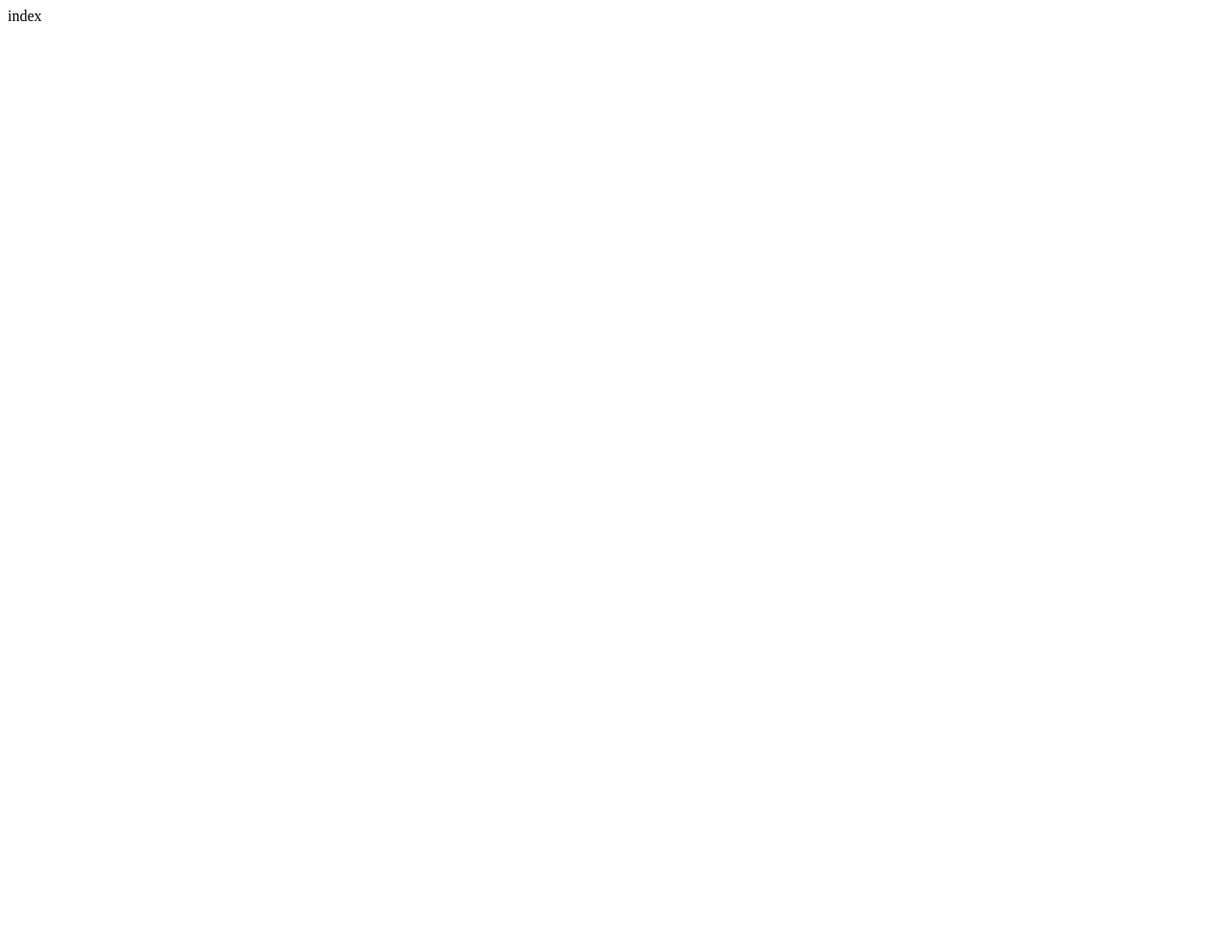
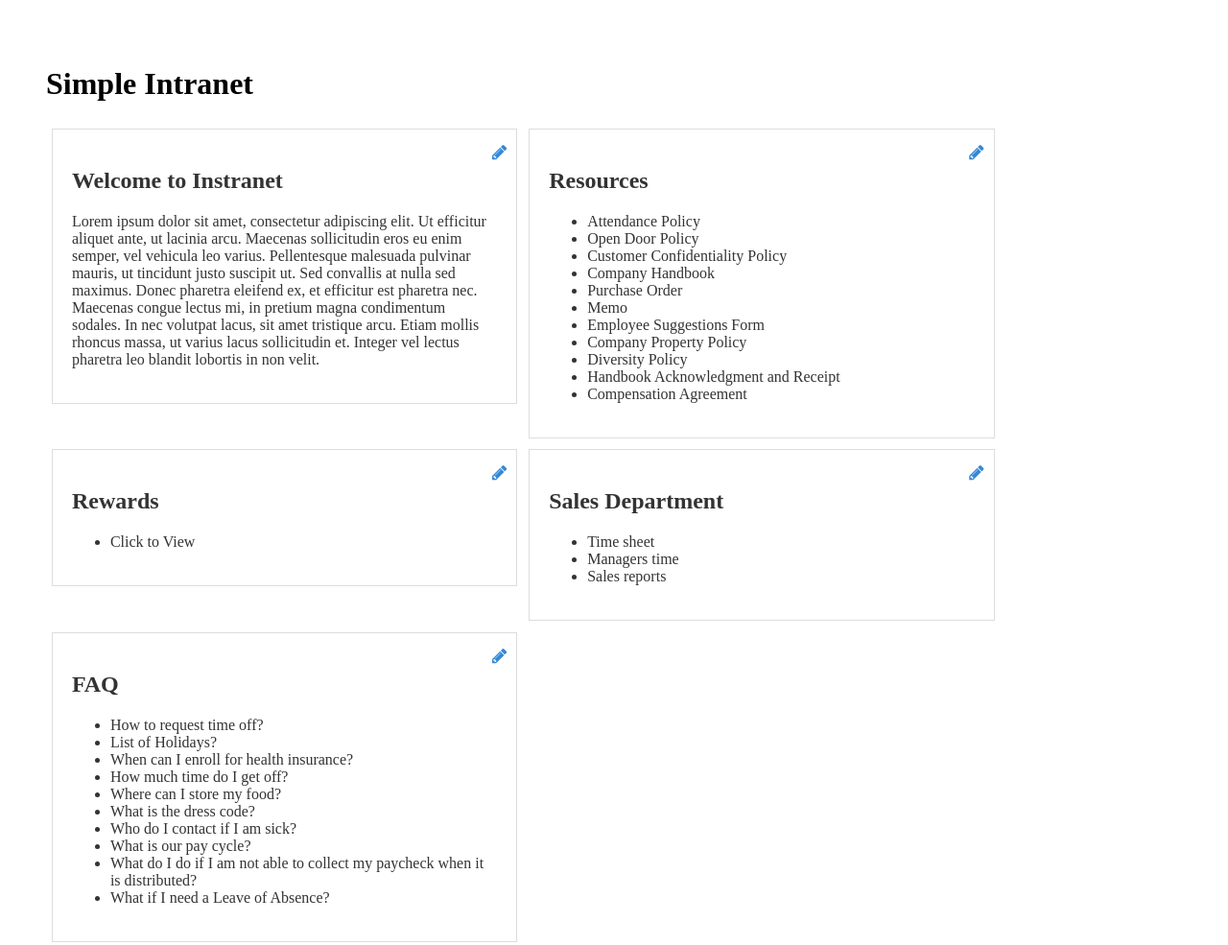
Before and after one commit to ohsik/SimpleIntranet, a plain HTML site: page index.html in a window 1280 px wide. Shown: the whole page at 96% size. Before the commit the page ends 800 px from the top, so only its background shows below. Drawn offline with nearby package versions, Linux system fonts and the light colour scheme; files that its build step writes are made by us from their sources.

Commit message:
Work in progress
Added draggable divs and edit buttons

```diff
--- /dev/null
+++ b/css/si.css
@@ -0,0 +1,52 @@
+*{
+    box-sizing: border-box;
+    -moz-box-sizing: border-box;
+}
+html, body{
+    padding: 20px;
+}
+.main-div{
+    width: 41%;
+    margin: 0.5%;
+    padding: 20px;
+    float: left;
+    position: relative;
+}
+
+/*Font awesome style*/
+i.fa{
+    color: #3489D6;
+    cursor: pointer;
+    font-size: 80%;
+}
+.list-div i{
+    display: none;
+}
+.add-btn{
+    position: absolute;
+    right: 0;
+    top: 0;
+    width: auto;
+    padding: 10px;
+    font-size: 140%;
+}
+.edit-btn{
+    float: left;
+    display: none;
+    padding: 0 10px;
+}
+.edit-btn i{
+    padding: 0 5px;
+}
+
+/*Light box*/
+.white-popup{
+    background: #fff;
+    max-width: 400px;
+    margin: 0 auto;
+    padding: 20px;
+}
+
+#remove-msg{
+    display: none;
+}
--- a/index.html
+++ b/index.html
@@ -4,16 +4,134 @@
 <meta charset="UTF-8">
 <title>Simple Intranet</title>
 <!-- Magnific Popup core CSS file -->
-<link rel="stylesheet" href="magnific-popup/magnific-popup.css">
-
-<!-- jQuery 1.7.2+ or Zepto.js 1.0+ -->
-<script src="//ajax.googleapis.com/ajax/libs/jquery/1.9.1/jquery.min.js"></script>
-
-<!-- Magnific Popup core JS file -->
-<script src="magnific-popup/jquery.magnific-popup.js"></script>
+<link rel="stylesheet" href="css/si.css">
+<link rel="stylesheet" href="css/magnific-popup.css">
+<link rel="stylesheet" href="https://ajax.googleapis.com/ajax/libs/jqueryui/1.11.2/themes/smoothness/jquery-ui.css" />
+<!--Font awesome CDN-->
+<link href="http://maxcdn.bootstrapcdn.com/font-awesome/4.2.0/css/font-awesome.min.css" rel="stylesheet">
 </head>
 
 <body>
-index
+<h1>Simple Intranet</h1>
+
+
+
+
+<div id="draggable0" class="ui-widget-content main-div">
+    <div class="add-btn">
+        <div class="edit-btn"><i class="fa fa-plus add-list"></i> <i class="fa fa-times remove-div"></i></div>
+        <i class="fa fa-pencil"></i>
+    </div>
+
+    <div class="list-div">
+        <h2>Welcome to Instranet <i class="fa fa-pencil"></i></h2>
+        <p>Lorem ipsum dolor sit amet, consectetur adipiscing elit. Ut efficitur aliquet ante, ut lacinia arcu. Maecenas sollicitudin eros eu enim semper, vel vehicula leo varius. Pellentesque malesuada pulvinar mauris, ut tincidunt justo suscipit ut. Sed convallis at nulla sed maximus. Donec pharetra eleifend ex, et efficitur est pharetra nec. Maecenas congue lectus mi, in pretium magna condimentum sodales. In nec volutpat lacus, sit amet tristique arcu. Etiam mollis rhoncus massa, ut varius lacus sollicitudin et. Integer vel lectus pharetra leo blandit lobortis in non velit. <i class="fa fa-pencil"></i>
+        </p>
+    </div>
+</div>
+
+
+
+<div id="draggable1" class="ui-widget-content main-div">
+    <div class="add-btn">
+        <div class="edit-btn"><i class="fa fa-plus add-list"></i> <i class="fa fa-times remove-div"></i></div>
+        <i class="fa fa-pencil"></i>
+    </div>
+
+    <div class="list-div">
+        <h2>Resources <i class="fa fa-pencil"></i></h2>
+        <ul>
+            <li>Attendance Policy <i class="fa fa-pencil"></i></li>
+            <li>Open Door Policy <i class="fa fa-pencil"></i></li>
+            <li>Customer Confidentiality Policy <i class="fa fa-pencil"></i></li>
+            <li>Company Handbook <i class="fa fa-pencil"></i></li>
+            <li>Purchase Order <i class="fa fa-pencil"></i></li>
+            <li>Memo <i class="fa fa-pencil"></i></li>
+            <li>Employee Suggestions Form <i class="fa fa-pencil"></i></li>
+            <li>Company Property Policy <i class="fa fa-pencil"></i></li>
+            <li>Diversity Policy <i class="fa fa-pencil"></i></li>
+            <li>Handbook Acknowledgment and Receipt <i class="fa fa-pencil"></i></li>
+            <li>Compensation Agreement <i class="fa fa-pencil"></i></li>
+        </ul>
+    </div>
+</div>
+
+
+
+<div id="draggable2" class="ui-widget-content main-div">
+    <div class="add-btn">
+        <div class="edit-btn"><i class="fa fa-plus add-list"></i> <i class="fa fa-times remove-div"></i></div>
+        <i class="fa fa-pencil"></i>
+    </div>
+
+    <div class="list-div">
+        <h2>Rewards <i class="fa fa-pencil"></i></h2>
+        <ul>
+            <li>Click to View <i class="fa fa-pencil"></i></li>
+        </ul>
+    </div>
+</div>
+
+
+
+<div id="draggable3" class="ui-widget-content main-div">
+    <div class="add-btn">
+        <div class="edit-btn"><i class="fa fa-plus add-list"></i> <i class="fa fa-times remove-div"></i></div>
+        <i class="fa fa-pencil"></i>
+    </div>
+
+    <div class="list-div">
+        <h2>Sales Department <i class="fa fa-pencil"></i></h2>
+        <ul>
+            <li>Time sheet <i class="fa fa-pencil"></i></li>
+            <li>Managers time <i class="fa fa-pencil"></i></li>
+            <li>Sales reports <i class="fa fa-pencil"></i></li>
+        </ul>
+    </div>
+</div>
+
+
+
+<div id="draggable4" class="ui-widget-content main-div">
+    <div class="add-btn">
+        <div class="edit-btn"><i class="fa fa-plus add-list"></i> <i class="fa fa-times remove-div"></i></div>
+        <i class="fa fa-pencil"></i>
+    </div>
+
+    <div class="list-div">
+        <h2>FAQ <i class="fa fa-pencil"></i></h2>
+        <ul>
+            <li>How to request time off? <i class="fa fa-pencil"></i></li>
+            <li>List of Holidays? <i class="fa fa-pencil"></i></li>
+            <li>When can I enroll for health insurance? <i class="fa fa-pencil"></i></li>
+            <li>How much time do I get off? <i class="fa fa-pencil"></i></li>
+            <li>Where can I store my food? <i class="fa fa-pencil"></i></li>
+            <li>What is the dress code? <i class="fa fa-pencil"></i></li>
+            <li>Who do I contact if I am sick? <i class="fa fa-pencil"></i></li>
+            <li>What is our pay cycle? <i class="fa fa-pencil"></i></li>
+            <li>What do I do if I am not able to collect my paycheck when it is distributed? <i class="fa fa-pencil"></i></li>
+            <li>What if I need a Leave of Absence? <i class="fa fa-pencil"></i></li>
+        </ul>
+    </div>
+</div>
+
+
+
+
+
+
+
+
+
+<div id="remove-msg">
+    Are you sure you want to remove this entire box?
+    <p>Yes No</p>
+</div>
+
+<script src="https://ajax.googleapis.com/ajax/libs/jquery/1.11.2/jquery.min.js"></script>
+<script src="https://ajax.googleapis.com/ajax/libs/jqueryui/1.11.2/jquery-ui.min.js"></script>
+<!-- Magnific Popup core JS file -->
+<script src="js/jquery.magnific-popup.min.js"></script>
+<script src="js/si.js"></script>
 </body>
 </html>
--- /dev/null
+++ b/js/si.js
@@ -0,0 +1,48 @@
+$( document ).ready(function() {
+
+    // Draggable for divs
+    $(function() {
+        var i = 0;
+        var totalnum = 5;
+
+        for( i; i < totalnum; i++){
+            $( '#draggable' + i ).draggable({
+                containment: "window"
+            });
+
+            //Edit button
+            var selecteddiv = "#draggable" + i + " .add-btn > i";
+            var showbtns = "#draggable" + i + " .list-div i";
+            var editbtns = "#draggable" + i + " .edit-btn";
+            alert(selecteddiv);
+
+            // **Solve this issue
+            $(selecteddiv).click(function (){
+                $(showbtns).fadeToggle();
+                $(editbtns).fadeToggle();
+            });
+        }
+
+
+
+
+
+    });
+
+
+
+
+    //Lightbox Initialize
+    $('.add-list').magnificPopup({
+      items: {
+          src: '<div class="white-popup">Dynamically created popup</div>',
+          type: 'inline'
+      }
+    });
+
+    //Dialog for removing div
+    $('.remove-div').click(function() {
+        $( "#remove-msg" ).dialog();
+    });
+
+});
```
